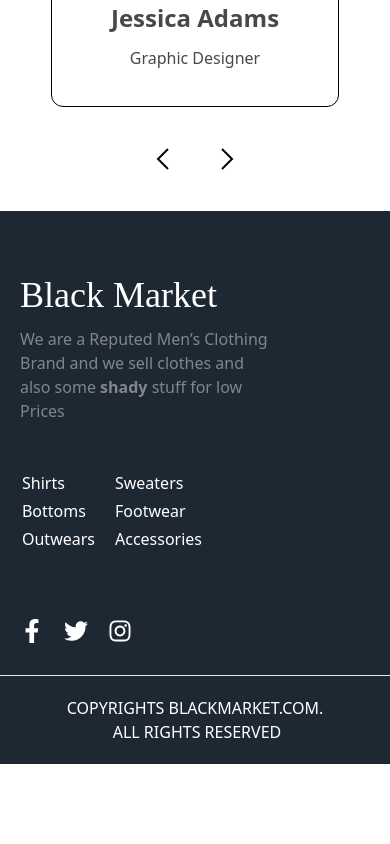
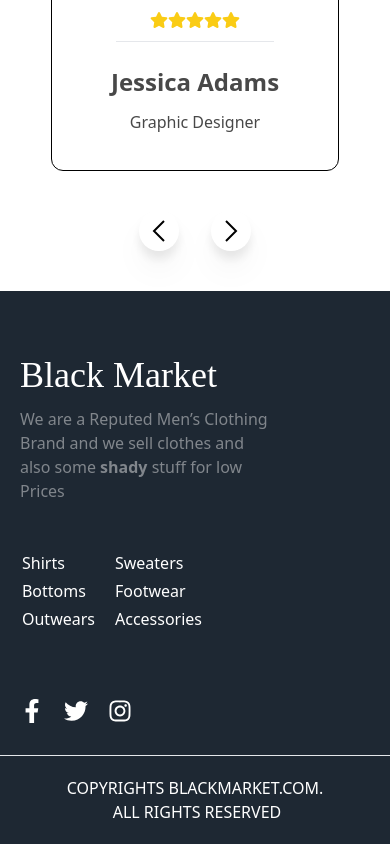
Before and after one commit to victorchrollo14/mernEcommerce, a React (Vite) app in the folder client/: page / in a window 390 px wide. Shown: the part 3668-4512 px from the top of the page. Before the commit the page ends 4432 px from the top, so only its background shows below. Built offline with nearby package versions, Linux system fonts and the light colour scheme; a web font is replaced by a local one.

Commit message:
fixed requested changes & Review Responsiveness

```diff
--- a/client/src/components/Reviews.jsx
+++ b/client/src/components/Reviews.jsx
@@ -7,8 +7,8 @@ import { GrPrevious } from 'react-icons/gr'
 const Reviews = () => {
 	const [reviewCount, setReviewCount] = useState(0);
 
-	const handleReview = (event) => {
-		if (event.target.getAttribute("value") === 'Next') {
+	const handleReview = (direction) => {
+		if (direction === 'Next') {
 			if (reviewCount < 3) {
 				setReviewCount((prev) => prev + 1)
 			}
@@ -16,7 +16,7 @@ const Reviews = () => {
 				setReviewCount(0)
 			}
 		}
-		if (event.target.getAttribute("value") === 'Prev') {
+		if (direction === 'Prev') {
 			if (reviewCount > 0) {
 				setReviewCount((prev) => prev - 1)
 			}
@@ -66,12 +66,12 @@ const Reviews = () => {
 			<div className="review w-screen flex justify-center items-center flex-col bg-white">
 				<div className="mt-8 text-2xl md:text-6xl md:w-full md:mt-28 w-52 text-center text-[#484848] font-Volkhov">This Is What Our Customers Say</div>
 				<div className="text-center text-lg md:text-xl md:mt-8 text-[#8A8A8A] mx-3 mt-4">Lorem ipsum dolor sit amet consectetur adipisicing elit. Eaque, harum.</div>
-				<div className="w-72 border-[1px] border-black rounded-xl p-6 flex flex-col md:flex-row md:w-[800px] text-[#484848] mt-14">
-					<div className="img md:w-1/2 flex h-64 overflow-hidden">
+				<div className="w-72 border-[1px] border-black rounded-xl p-6 flex flex-col md:flex-row md:w-[700px] text-[#484848] mt-14">
+					<div className="img md:w-1/2 flex h-[20rem] overflow-hidden">
 						<img className="m-auto w-full" src={reviews[reviewCount].image} alt="person" />
 					</div>
 					<div className="info flex justify-center items-center md:items-start md:ml-8 md:text-xl flex-col">
-						<p className="text-center md:text-left md:w-60  my-2">"{reviews[reviewCount].review}"</p>
+						<p className="text-center md:text-left md:w-64  my-2">"{reviews[reviewCount].review}"</p>
 						<div className='flex my-3 text-lg'>{filledStars}</div>
 						<hr className='w-2/3 mb-6 divide-black' />
 						<p className='text-2xl md:text-3xl font-semibold'>{reviews[reviewCount].name}</p>
@@ -79,9 +79,14 @@ const Reviews = () => {
 					</div>
 				</div>
 				<div className='flex my-10 text-2xl'>
-					<GrPrevious className='mx-5' value="Prev" onClick={() => handleReview(event)} />
-					<GrNext className='mx-5' value="Next" onClick={() => handleReview(event)} />
+					<div className='rounded-full text-2xl p-2 bg-white mx-4 drop-shadow-xl cursor-pointer' onClick={(event) => handleReview('Prev')}>
+						<GrPrevious />
+					</div>
+					<div className='rounded-full text-2xl p-2 bg-white mx-4 drop-shadow-xl cursor-pointer' onClick={(event) => handleReview('Next')}>
+						<GrNext />
+					</div>
 				</div>
+
 			</div>
 		</>
 	)
```
